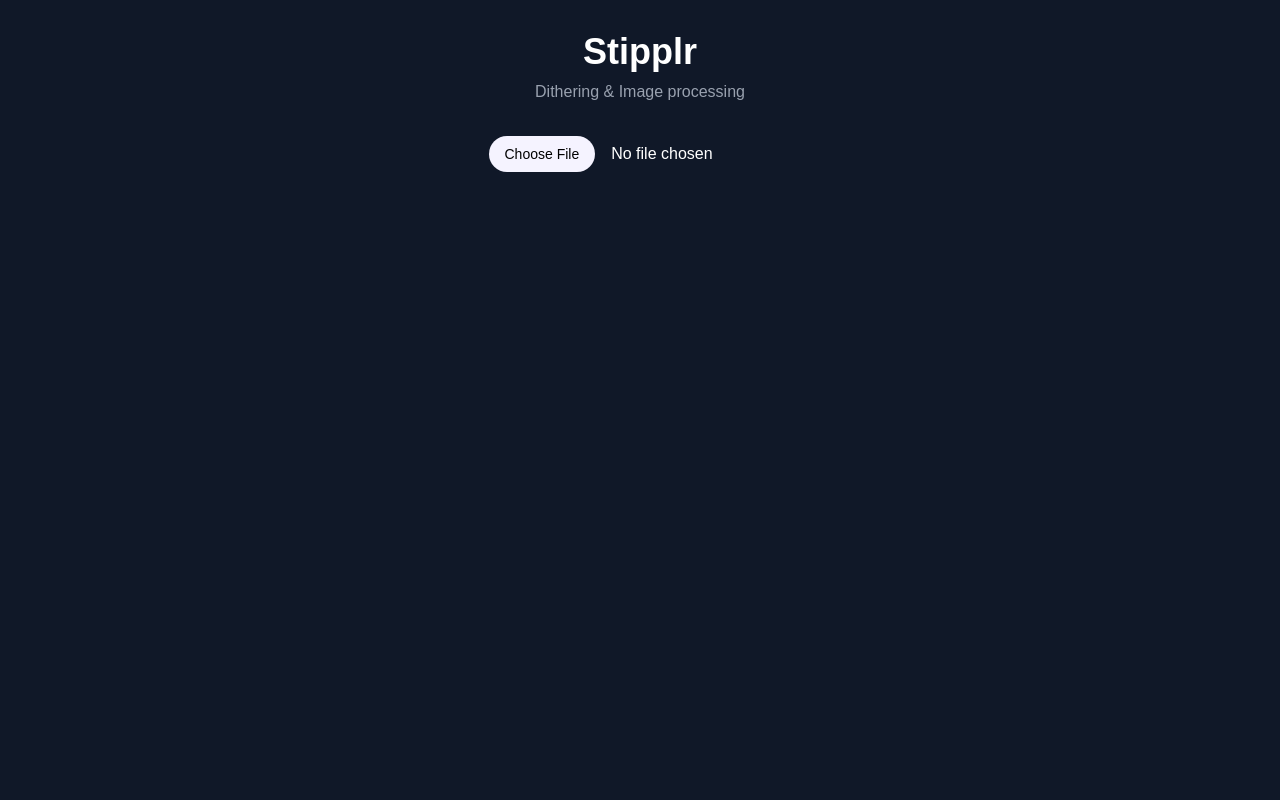
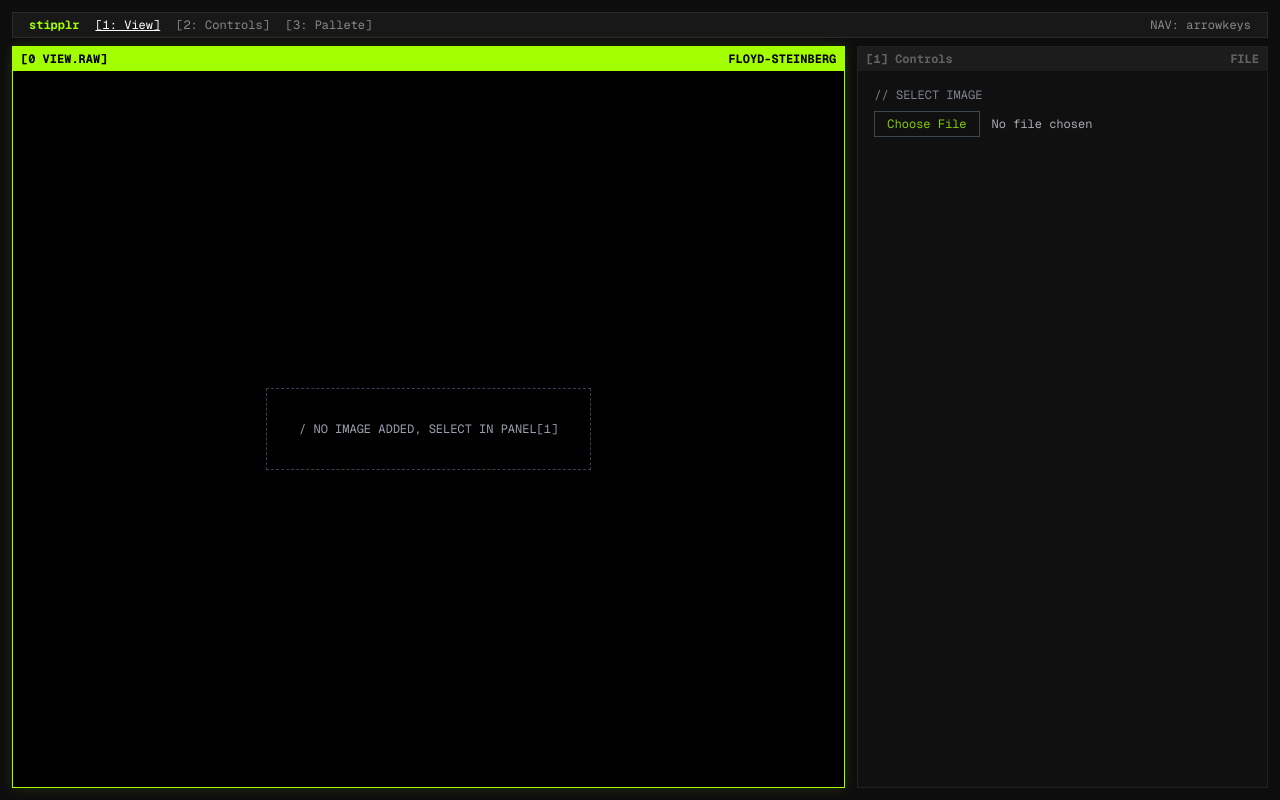
Before and after one commit to tuguldur0/stipplr, a Next.js app: page / in a window 1280 px wide. Built offline with nearby package versions, Linux system fonts and the light colour scheme.

Commit message:
ui fix, added colors, changed a LOT of the logic

```diff
--- a/src/app/page.js
+++ b/src/app/page.js
@@ -1,15 +1,40 @@
 "use client";
-import { useRef, useState } from "react";
+import { useEffect, useRef, useState } from "react";
 
 export default function Home() {
   const [imageSrc, setImageSrc] = useState(null);
+  const [focused, setFocused] = useState(0); // 0 is view, 1 is controls, 2 is pallete
   const canvasRef = useRef(null);
+  const loadedImgRef = useRef(null);
+
   const pallete = [
     [15, 56, 15],
     [48, 98, 48],
     [139, 172, 15],
     [155, 188, 15],
   ];
+
+  useEffect(() => {
+    const handleKeydown = (e) => {
+      if (["ArrowUp", "ArrowDown", "ArrowLeft", "ArrowRight"].includes(e.key)) {
+        e.preventDefault();
+      }
+      setFocused((prev) => {
+        if (e.key === "ArrowUp") {
+          return prev > 0 ? prev - 1 : prev;
+        } else if (e.key === "ArrowDown") {
+          return prev < 2 ? prev + 1 : prev;
+        } else if (e.key === "ArrowLeft") {
+          return prev != 0 ? 0 : prev;
+        } else if (e.key === "ArrowRight") {
+          return prev === 0 ? 1 : prev;
+        }
+        return prev;
+      });
+    };
+    window.addEventListener("keydown", handleKeydown);
+    return () => window.removeEventListener("keydown", handleKeydown);
+  }, []);
 
   const handleImageUpload = (event) => {
     const file = event.target.files[0];
@@ -18,12 +43,25 @@ export default function Home() {
     const reader = new FileReader();
     reader.onload = (e) => {
       const img = new Image();
-      img.onload = () => drawCanvas(img);
+      img.onload = () => {
+        loadedImgRef.current = img;
+        drawCanvas(img);
+        setImageSrc(e.target.result);
+      };
       img.src = e.target.result;
-      setImageSrc(e.target.result);
     };
     reader.readAsDataURL(file);
   };
+  const handleExport = () => {
+    const canvas = canvasRef.current;
+    if (!canvas) return;
+
+    const link = document.createElement("a");
+    link.download = "stipplr-export.png";
+    link.href = canvas.toDataURL("image/png");
+    link.click();
+  };
+
   const findClosestColor = (r, g, b, pallete) => {
     //finds closest color using super special 3d distance formula that i always forget
     let minDistance = Infinity;
@@ -31,7 +69,6 @@ export default function Home() {
 
     for (let i = 0; i < pallete.length; i++) {
       const [pr, pg, pb] = pallete[i];
-
       const distance = (r - pr) ** 2 + (g - pg) ** 2 + (b - pb) ** 2;
 
       if (distance < minDistance) {
@@ -54,18 +91,7 @@ export default function Home() {
     ctx.drawImage(img, 0, 0);
     let imageData = ctx.getImageData(0, 0, canvas.width, canvas.height);
     const data = imageData.data;
-
     // ok some confusing math is coming so bear with me
-    const calculateError = (nx, ny, factor) => {
-      let error = old - newColor;
-      if (nx >= 0 && nx < width && ny >= 0 && ny < height) {
-        let nIdx = (ny * width + nx) * 4;
-
-        data[nIdx] += error * factor;
-        data[nIdx + 1] += error * factor;
-        data[nIdx + 2] += error * factor;
-      }
-    };
 
     for (let y = 0; y < height; y++) {
       for (let x = 0; x < width; x++) {
@@ -102,19 +128,94 @@ export default function Home() {
     }
     ctx.putImageData(imageData, 0, 0);
   };
+  //   return (
+  //     <div className="min-h-screen bg-gray-900 text-white p-8 flex flex-col items-center">
+  //       <h1 className="text-4xl font-bold mb-2">Stipplr</h1>
+  //       <p className="text-gray-400 mb-8">Dithering & Image processing</p>
+  //       <div>
+  //         <input
+  //           type="file"
+  //           accept="image/*"
+  //           onChange={handleImageUpload}
+  //           className="file:mr-4 file:py-2 file:px-4 file:rounded-full file:bg-violet-50 file:text-sm file:text-black cursor-pointer"
+  //         ></input>
+  //         <div>
+  //           <canvas ref={canvasRef} className="max-w-full h-auto" />
+  //         </div>
+  //         <button onClick={handleExport}>Export</button>
+  //       </div>
+  //     </div>
+  //   );
+  // }
+
   return (
-    <div className="min-h-screen bg-gray-900 text-white p-8 flex flex-col items-center">
-      <h1 className="text-4xl font-bold mb-2">Stipplr</h1>
-      <p className="text-gray-400 mb-8">Dithering & Image processing</p>
+    <div className="h-screen w-screen bg-[#0d0d0d] text-[#d0d0d0] font-mono p-3 flex flex-col gap-2 select-none overflow-hidden">
+      <div className="bg-[#181818] border border-[#2a2a2a] px-4 py-1 flex justify-between text-xs text-[#888]">
+        <div className="flex gap-4">
+          <p className="text-[#a3ff00] font-bold">stipplr</p>
+          <p className={focused === 0 ? "text-white underline" : ""}>
+            [1: View]
+          </p>
+          <p className={focused === 1 ? "text-white underline" : ""}>
+            [2: Controls]
+          </p>
+          <p className={focused === 2 ? "text-white underline" : ""}>
+            [3: Pallete]
+          </p>
+        </div>
+        <div>NAV: arrowkeys</div>
+      </div>
+      {/*grid*/}
+      <div className="flex-1 grid grid-cols-12 gap-3 min-h-0">
+        {/*view window*/}
+        <div
+          onClick={() => setFocused(0)}
+          className={`col-span-8 flex flex-col min-h-0 border transition-all duration-75 bg-[#111111] ${focused === 0 ? "border-[#a3ff00] shadow-[0_0_12px_rgba(163,255,0,0.15)]" : "border-[#262626] opacity-80"}`}
+        >
+          <div
+            className={`px-2 py-1 text-xs flex justify-between font-bold ${focused === 0 ? "bg-[#a3ff00] text-black" : "bg-[#202020] text-gray-500"}`}
+          >
+            <p>[0 VIEW.RAW]</p>
+            <p>FLOYD-STEINBERG</p>
+          </div>
+          <div className="flex-1 p-4 flex items-center justify-center bg-black overflow-auto relative">
+            {!imageSrc && (
+              <div className="absolute text-center text-xs text-gray-400 border border-dashed border-gray-700 p-8">
+                / NO IMAGE ADDED, SELECT IN PANEL[1]
+              </div>
+            )}
+            <canvas
+              ref={canvasRef}
+              className={`max-w-full max-h-full w-auto object-contain h-auto [image-rendering:pixelated] ${!imageSrc ? "hidden" : "block"}`}
+            />
+          </div>
+        </div>
+        {/* right stack */}
+        <div className="col-span-4 flex flex-col gap-3">
+          <div
+            onClick={() => setFocused(1)}
+            className={`flex-1 flex flex-col border transition-all duration-75 bg-[#111111] ${focused === 1 ? "border-[#a3ff00] shadow-[0_0_12px_rgba(163,255,0,0.15)]" : "border-[#262626] opacity-80"}`}
+          >
+            <div
+              className={`px-2 py-1 text-xs flex justify-between font-bold ${focused === 1 ? "bg-[#a3ff00] text-black" : "bg-[#202020] text-[#777]"}`}
+            >
+              <p>[1] Controls</p>
+              <p>FILE</p>
+            </div>
+            <div className="p-4 flex flex-col gap-4 text-xs">
               <div>
+                <label className="block text-gray-400 mb-2">
+                  // SELECT IMAGE
+                </label>
                 <input
                   type="file"
                   accept="image/*"
                   onChange={handleImageUpload}
-          className="file:mr-4 file:py-2 file:px-4 file:rounded-full file:bg-violet-50 file:text-sm file:text-black cursor-pointer"
+                  className="w-full text-xs text-gray-300 file:mr-3 file:py-1 file:px-3 file:border file:border-gray-600 file:bg-[1a1a1a] file:text-[#a3ff00] file:cursor-pointer hover:file:bg-[#252525]"
                 ></input>
-        <div>
-          <canvas ref={canvasRef} className="max-w-full h-auto" />
+              </div>
+            </div>
+          </div>
         </div>
       </div>
     </div>
```
Lines whose indentation alone changed are shown as unchanged.
